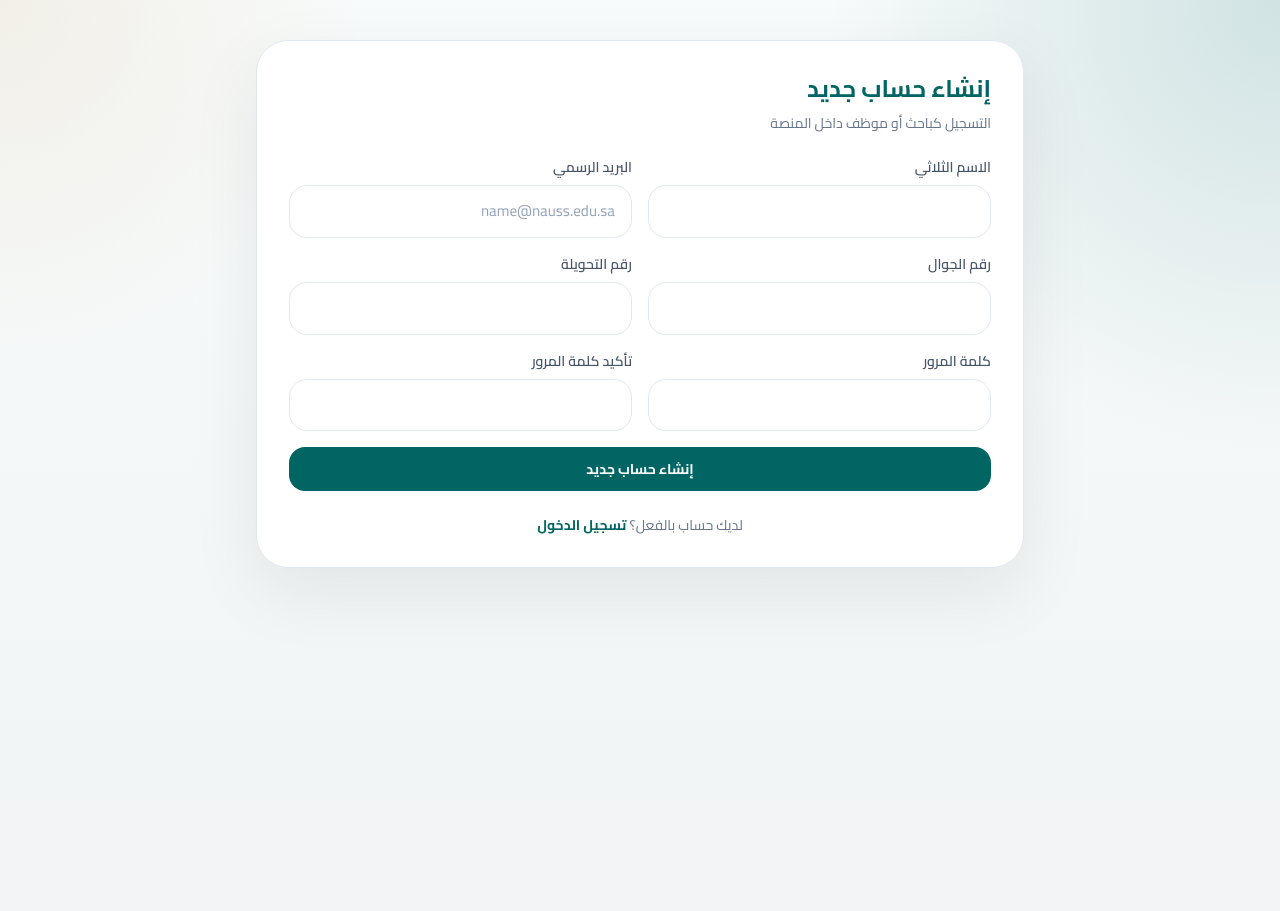
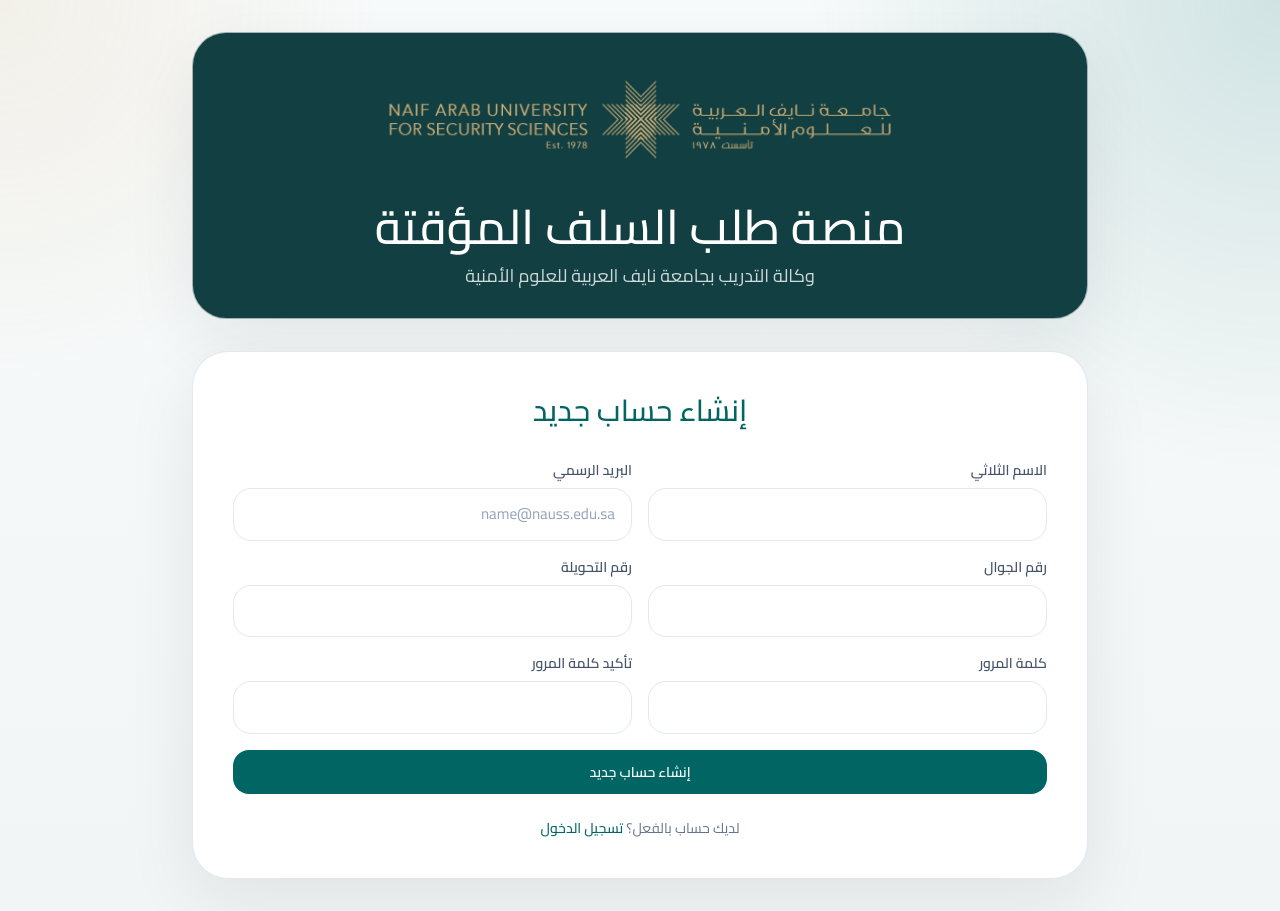
Before and after one commit to nauss-nif/solf, a Next.js app: page /register in a window 1280 px wide. Before the commit the page ends 800 px from the top, so only its background shows below. Built offline with nearby package versions, Linux system fonts and the light colour scheme; no server answers.

Commit message:
Remove Prisma enum dependency and simplify auth pages

```diff
--- a/app/api/auth/login/route.ts
+++ b/app/api/auth/login/route.ts
@@ -28,7 +28,7 @@ export async function POST(request: Request) {
       userId: user.id,
       fullName: user.fullName,
       email: user.email,
-      role: user.role,
+      role: user.role as 'EMPLOYEE' | 'ADMIN',
     })
 
     return NextResponse.json({ success: true, role: user.role })
--- a/app/api/auth/register/route.ts
+++ b/app/api/auth/register/route.ts
@@ -47,7 +47,7 @@ export async function POST(request: Request) {
       userId: user.id,
       fullName: user.fullName,
       email: user.email,
-      role: user.role,
+      role: user.role as 'EMPLOYEE' | 'ADMIN',
     })
 
     return NextResponse.json({ success: true })
--- a/app/layout.tsx
+++ b/app/layout.tsx
@@ -2,11 +2,14 @@ import type { Metadata } from 'next'
 import { Cairo } from 'next/font/google'
 import './globals.css'
 
-const cairo = Cairo({ subsets: ['arabic'] })
+const cairo = Cairo({
+  subsets: ['arabic'],
+  weight: ['400', '500', '600'],
+})
 
 export const metadata: Metadata = {
-  title: 'نظام السلف النقدية',
-  description: 'وكالة التدريب - جامعة نايف',
+  title: 'منصة طلب السلف المؤقتة',
+  description: 'وكالة التدريب بجامعة نايف العربية للعلوم الأمنية',
 }
 
 export default function RootLayout({
--- a/app/login/page.tsx
+++ b/app/login/page.tsx
@@ -11,81 +11,36 @@ export default function LoginPage() {
 
   return (
     <main className="min-h-screen bg-app-gradient px-4 py-8 md:px-6">
-      <div className="mx-auto grid max-w-6xl gap-6 lg:grid-cols-[1.08fr_0.92fr]">
-        <section className="overflow-hidden rounded-[36px] border border-white/60 bg-[#113f41] text-white shadow-soft">
-          <div className="relative h-full overflow-hidden px-8 py-10 md:px-10 md:py-12">
-            <div className="absolute inset-0 bg-[radial-gradient(circle_at_top_left,rgba(208,178,132,0.34),transparent_28%),radial-gradient(circle_at_bottom_right,rgba(255,255,255,0.08),transparent_22%)]" />
-            <div className="relative z-10 flex h-full flex-col justify-between gap-10">
-              <div className="flex flex-col gap-8">
-                <div className="flex items-start justify-between gap-6">
-                  <div>
-                    <p className="text-sm font-semibold tracking-[0.28em] text-[#d0b284]">
-                      NAUSS
-                    </p>
-                    <h1 className="mt-3 text-3xl font-bold leading-tight md:text-5xl">
-                      نظام السلف المؤقتة
-                    </h1>
-                    <p className="mt-4 max-w-xl text-sm leading-8 text-white/80 md:text-base">
-                      بوابة جامعة نايف العربية للعلوم الأمنية الخاصة بطلب السلفة وتسويتها.
-                    </p>
-                  </div>
-
-                  <div className="hidden rounded-[28px] border border-white/10 bg-white/5 p-4 backdrop-blur md:block">
-                    <Image
-                      src="/nauss-login-brand.png"
-                      alt="هوية جامعة نايف العربية للعلوم الأمنية"
-                      width={260}
-                      height={82}
-                      className="h-auto w-[240px]"
-                      priority
-                    />
-                  </div>
-                </div>
-
-                <div className="block rounded-[28px] border border-white/10 bg-white/5 p-4 backdrop-blur md:hidden">
-                  <Image
-                    src="/nauss-login-brand.png"
-                    alt="هوية جامعة نايف العربية للعلوم الأمنية"
-                    width={260}
-                    height={82}
-                    className="h-auto w-full"
-                    priority
-                  />
-                </div>
-              </div>
-
-              <div className="grid gap-4 md:grid-cols-3">
-                <div className="rounded-[24px] border border-white/10 bg-white/5 p-4">
-                  <p className="text-xs text-white/65">الدخول</p>
-                  <p className="mt-2 text-lg font-bold">بريد رسمي وكلمة مرور</p>
-                </div>
-                <div className="rounded-[24px] border border-white/10 bg-white/5 p-4">
-                  <p className="text-xs text-white/65">الطلبات</p>
-                  <p className="mt-2 text-lg font-bold">تقديم السلفة من الحساب نفسه</p>
-                </div>
-                <div className="rounded-[24px] border border-white/10 bg-white/5 p-4">
-                  <p className="text-xs text-white/65">التسوية</p>
-                  <p className="mt-2 text-lg font-bold">إقفال السلفة من نفس المنصة</p>
-                </div>
-              </div>
+      <div className="mx-auto max-w-6xl">
+        <header className="mb-8 rounded-[34px] border border-white/60 bg-[#123f41] px-6 py-7 shadow-soft md:px-10">
+          <div className="flex flex-col items-center gap-6 text-center">
+            <Image
+              src="/nauss-login-brand.png"
+              alt="شعار جامعة نايف العربية للعلوم الأمنية"
+              width={540}
+              height={170}
+              className="h-auto w-full max-w-[540px]"
+              priority
+            />
+            <div className="space-y-3 text-white">
+              <h1 className="text-3xl font-medium md:text-5xl">منصة طلب السلف المؤقتة</h1>
+              <p className="text-base text-white/80 md:text-lg">
+                وكالة التدريب بجامعة نايف العربية للعلوم الأمنية
+              </p>
             </div>
           </div>
-        </section>
+        </header>
 
-        <section className="rounded-[36px] border border-slate-200 bg-white p-8 shadow-soft md:p-10">
-          <div className="mb-8">
-            <p className="text-sm font-semibold text-[#b89a68]">بوابة الدخول الرسمية</p>
-            <h2 className="mt-3 text-3xl font-bold text-primary">تسجيل الدخول</h2>
-            <p className="mt-2 text-sm leading-7 text-slate-500">
-              استخدم البريد الرسمي للدخول إلى المنصة.
-            </p>
+        <section className="mx-auto max-w-xl rounded-[36px] border border-slate-200 bg-white p-8 shadow-soft md:p-10">
+          <div className="mb-8 text-center">
+            <h2 className="text-3xl font-medium text-primary">تسجيل الدخول</h2>
           </div>
 
           <LoginForm />
 
           <p className="mt-6 text-center text-sm text-slate-500">
             ليس لديك حساب؟{' '}
-            <Link href="/register" className="font-bold text-primary">
+            <Link href="/register" className="font-medium text-primary">
               إنشاء حساب جديد
             </Link>
           </p>
--- a/app/register/page.tsx
+++ b/app/register/page.tsx
@@ -1,3 +1,4 @@
+import Image from 'next/image'
 import Link from 'next/link'
 import { redirect } from 'next/navigation'
 import RegisterForm from '@/app/RegisterForm'
@@ -9,16 +10,41 @@ export default function RegisterPage() {
   }
 
   return (
-    <main className="min-h-screen bg-app-gradient px-4 py-10">
-      <div className="mx-auto max-w-3xl rounded-[32px] border border-slate-200 bg-white p-8 shadow-soft">
-        <h1 className="text-2xl font-bold text-primary">إنشاء حساب جديد</h1>
-        <p className="mt-2 text-sm text-slate-500">التسجيل كباحث أو موظف داخل المنصة</p>
-        <div className="mt-6">
+    <main className="min-h-screen bg-app-gradient px-4 py-8 md:px-6">
+      <div className="mx-auto max-w-4xl">
+        <header className="mb-8 rounded-[34px] border border-white/60 bg-[#123f41] px-6 py-7 shadow-soft md:px-10">
+          <div className="flex flex-col items-center gap-6 text-center">
+            <Image
+              src="/nauss-login-brand.png"
+              alt="شعار جامعة نايف العربية للعلوم الأمنية"
+              width={540}
+              height={170}
+              className="h-auto w-full max-w-[540px]"
+              priority
+            />
+            <div className="space-y-3 text-white">
+              <h1 className="text-3xl font-medium md:text-5xl">منصة طلب السلف المؤقتة</h1>
+              <p className="text-base text-white/80 md:text-lg">
+                وكالة التدريب بجامعة نايف العربية للعلوم الأمنية
+              </p>
+            </div>
+          </div>
+        </header>
+
+        <section className="rounded-[36px] border border-slate-200 bg-white p-8 shadow-soft md:p-10">
+          <div className="mb-8 text-center">
+            <h2 className="text-3xl font-medium text-primary">إنشاء حساب جديد</h2>
+          </div>
+
           <RegisterForm />
-        </div>
-        <p className="mt-6 text-center text-sm text-slate-500">
-          لديك حساب بالفعل؟ <Link href="/login" className="font-bold text-primary">تسجيل الدخول</Link>
-        </p>
+
+          <p className="mt-6 text-center text-sm text-slate-500">
+            لديك حساب بالفعل؟{' '}
+            <Link href="/login" className="font-medium text-primary">
+              تسجيل الدخول
+            </Link>
+          </p>
+        </section>
       </div>
     </main>
   )
--- a/lib/auth.ts
+++ b/lib/auth.ts
@@ -1,7 +1,6 @@
 import { createHmac, randomBytes, scryptSync, timingSafeEqual } from 'node:crypto'
 import { cookies } from 'next/headers'
 import { redirect } from 'next/navigation'
-import type { UserRole } from '@prisma/client'
 import { prisma } from '@/lib/prisma'
 import { ensureDatabaseSetup } from '@/lib/database-setup'
 
@@ -12,7 +11,7 @@ export type SessionUser = {
   userId: string
   fullName: string
   email: string
-  role: UserRole
+  role: 'EMPLOYEE' | 'ADMIN'
 }
 
 function toBase64Url(value: string) {
```
Also changed, not shown: 1 other file (tests, documents, lock files or other folders).
